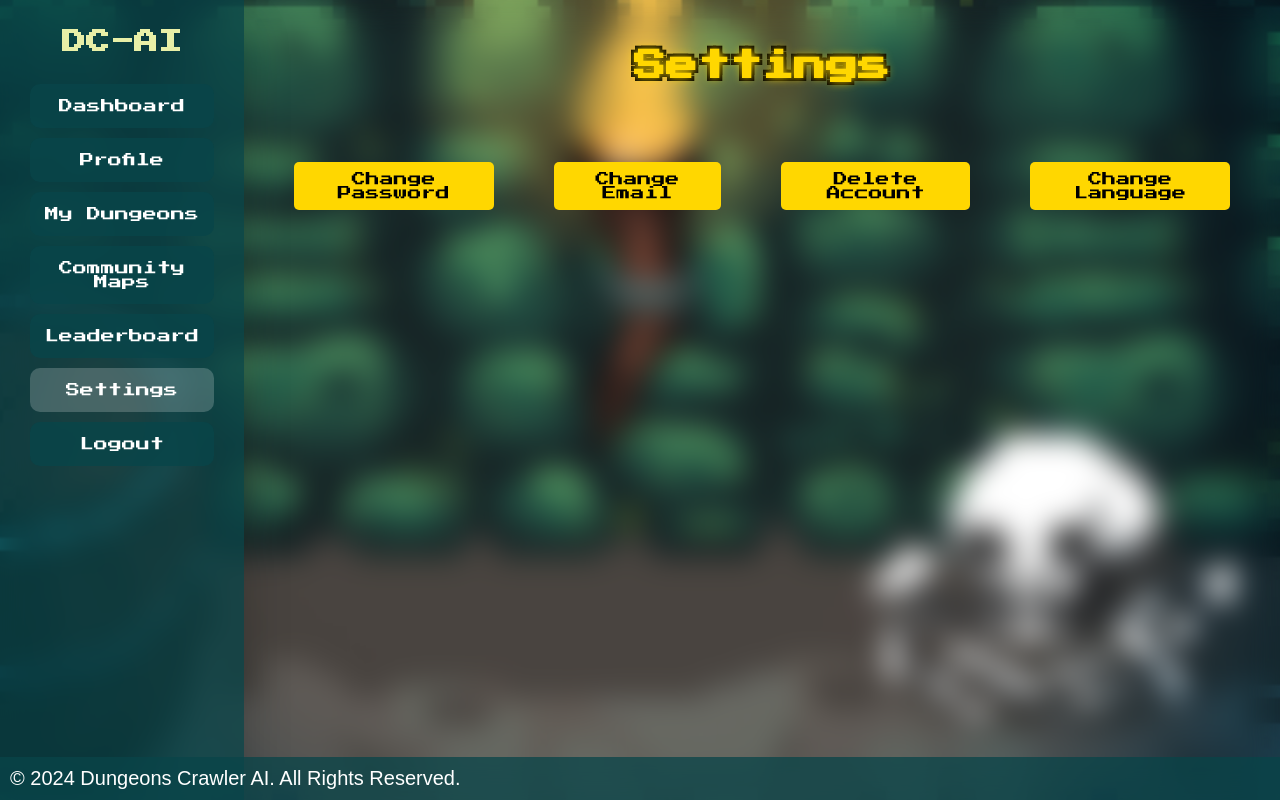
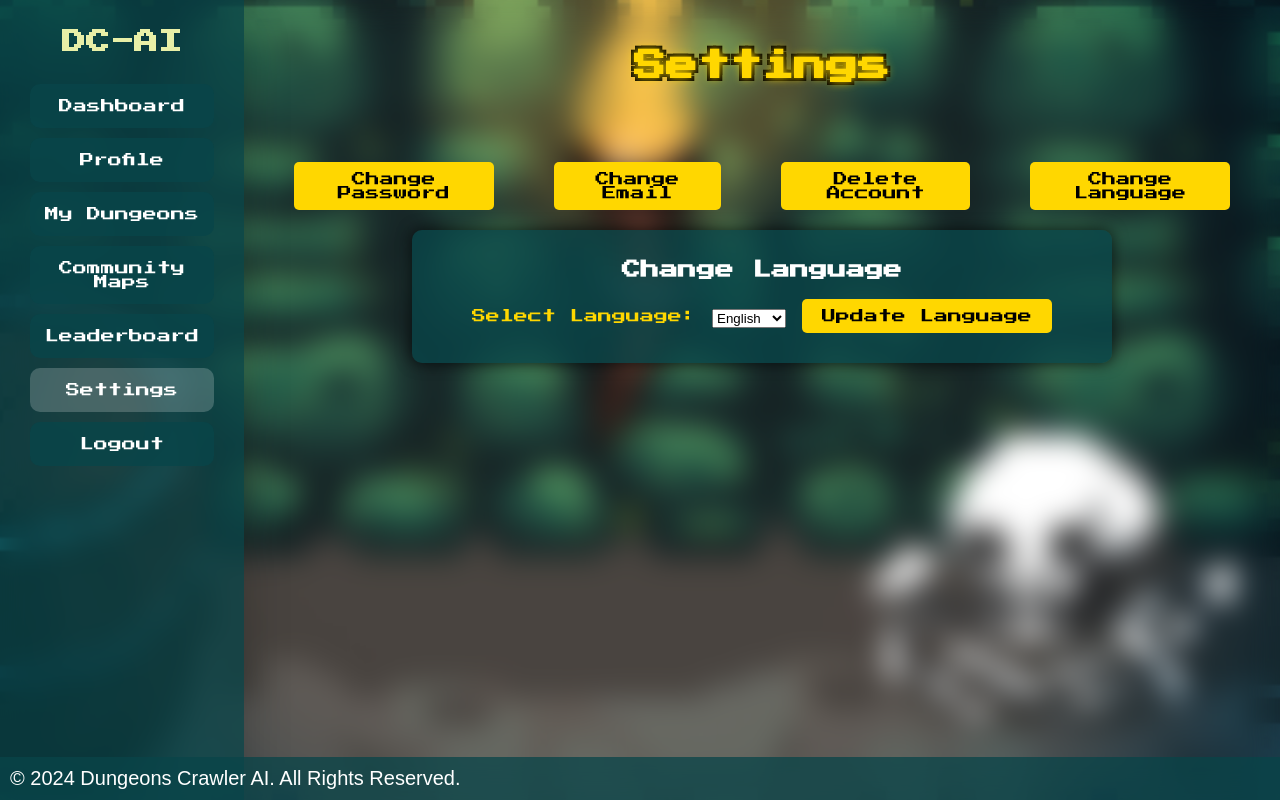
Before and after one commit to NikyRosatti/Dungeon-Crawler-AI, a Flask app: page /settings in a window 1280 px wide, after a click on "Change Language". Run offline with Flask 3, Linux system fonts and the light colour scheme; the visitor is signed in with stand-in values (Sample User, id 1); some web fonts are replaced.

Commit message:
Add change language form

```diff
--- a/app/templates/settings.html
+++ b/app/templates/settings.html
@@ -53,6 +53,18 @@
             <button class="yellow-button delete-button" type="submit" name="delete_account" onclick="return confirm('{{ _('Are you sure you want to delete your account?') }}')">{{ _('Delete Account') }}</button>
 
         </form>
+
+           <form id="change-language-form" class="contained-form" method="POST" style="display: none;">
+            <h3 class="form-title">{{ _('Change Language') }}</h3>
+            <label for="language">{{ _('Select Language') }}:</label>
+            <select name="language" required>
+                <option value="en" {% if user_language == 'en' %}selected{% endif %}>English</option>
+                <option value="es" {% if user_language == 'es' %}selected{% endif %}>Español</option>
+                <option value="fr" {% if user_language == 'fr' %}selected{% endif %}>Français</option>
+                <!-- Add more languages as needed -->
+            </select>
+            <button class="yellow-button" type="submit" name="update_language">{{ _('Update Language') }}</button>
+        </form>
     </div>
 
     <script>
```
